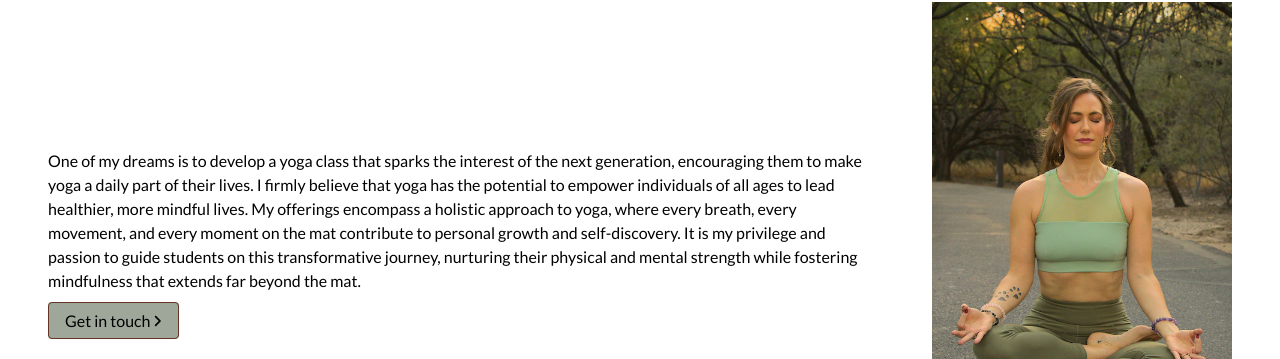
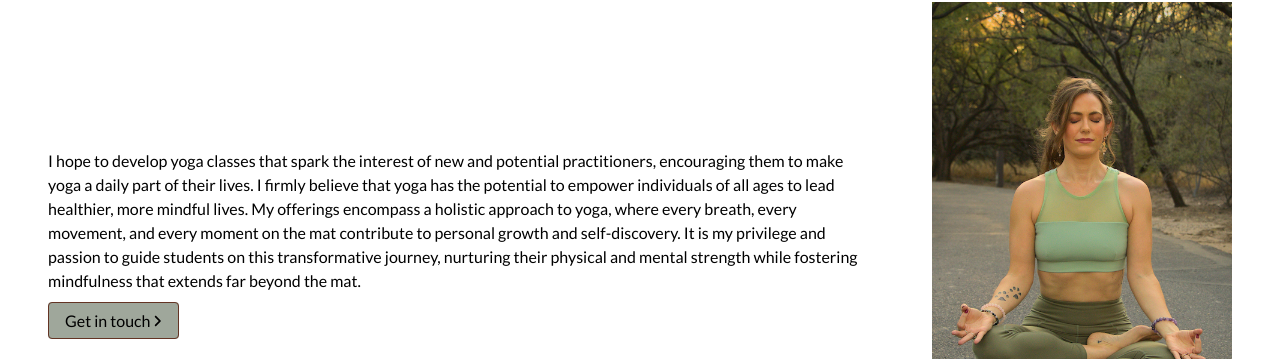
Before and after one commit to innes-apps/catalina-riser-website, a Next.js app: page /about in a window 1280 px wide. Shown: the part 1294-1653 px from the top of the page. Built offline with nearby package versions, Linux system fonts and the light colour scheme.

Commit message:
Correct typos and minor rewording

```diff
--- a/src/pages/about/index.jsx
+++ b/src/pages/about/index.jsx
@@ -89,8 +89,8 @@ export default function About() {
           </div>
           <div className={styles.sectionContent}>
             <p className={styles.copy}>
-              One of my dreams is to develop a yoga class that sparks the interest of the next
-              generation, encouraging them to make yoga a daily part of their lives. I firmly
+              I hope to develop yoga classes that spark the interest of new and potential
+              practitioners, encouraging them to make yoga a daily part of their lives. I firmly
               believe that yoga has the potential to empower individuals of all ages to lead
               healthier, more mindful lives. My offerings encompass a holistic approach to yoga,
               where every breath, every movement, and every moment on the mat contribute to personal
--- a/src/pages/index.jsx
+++ b/src/pages/index.jsx
@@ -70,12 +70,12 @@ export default function Home() {
             <p className={styles.copy}>
               I currently facilitate weekly outdoor classes for beginners and experienced yogis,
               prioritizing pose safety and accessibility for all levels. I strive to create dynamic
-              sequences that engage and challenge clients within their skillsets. Follow me on
+              sequences that engage and challenge clients within their skill sets. Follow me on
               Instagram for announcements and updates regarding these classes.
             </p>
             <p className={styles.copy}>
               I am available to teach private Hatha, Vinyasa, or Nidra classes to adults and
-              children in one-on-one or group settings. I am also available for colaborations, and
+              children in one-on-one or group settings. I am also available for collaborations, and
               corporate events. Or I would be happy to work with you to create a custom class to
               suit your needs. Please get in touch for more information!
             </p>
```
